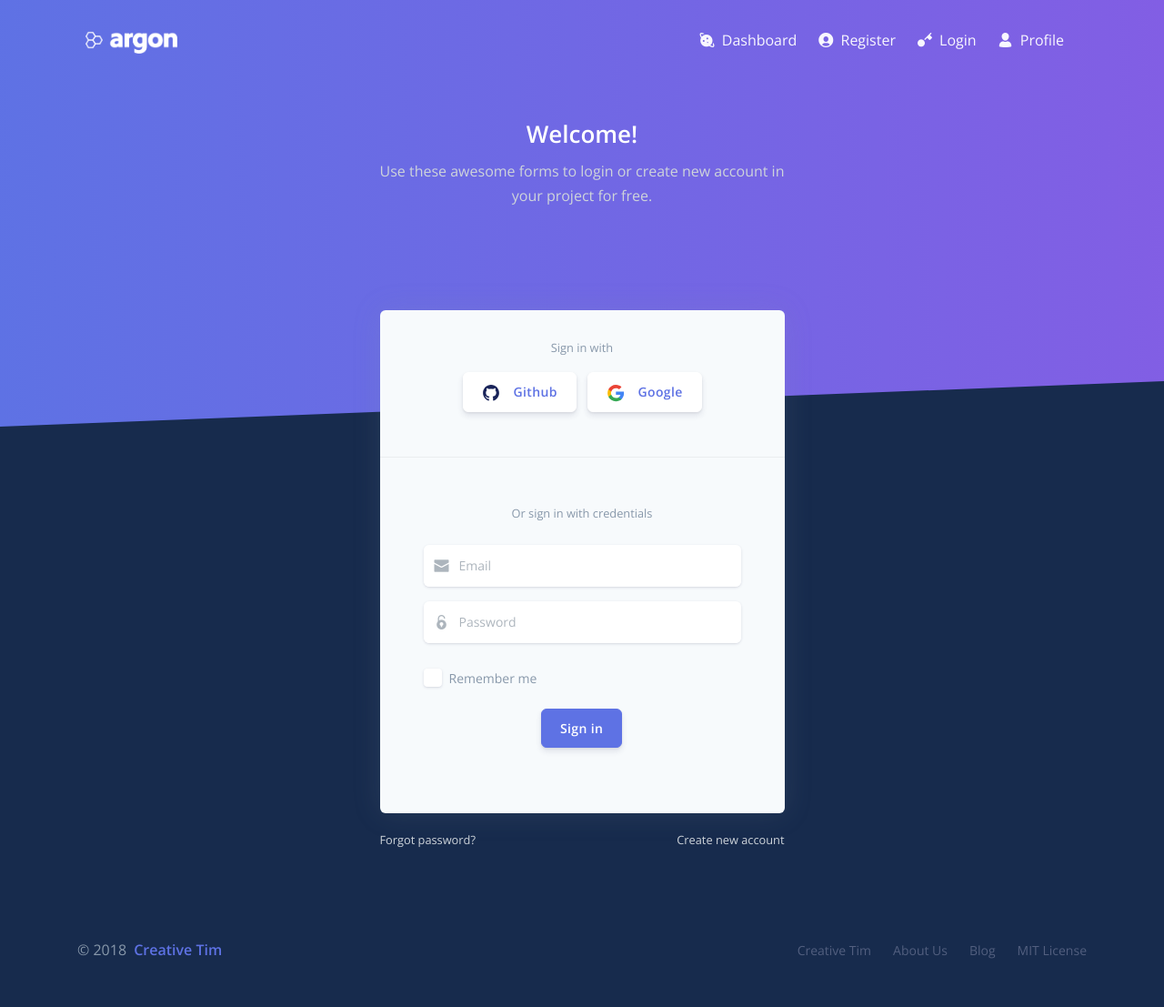
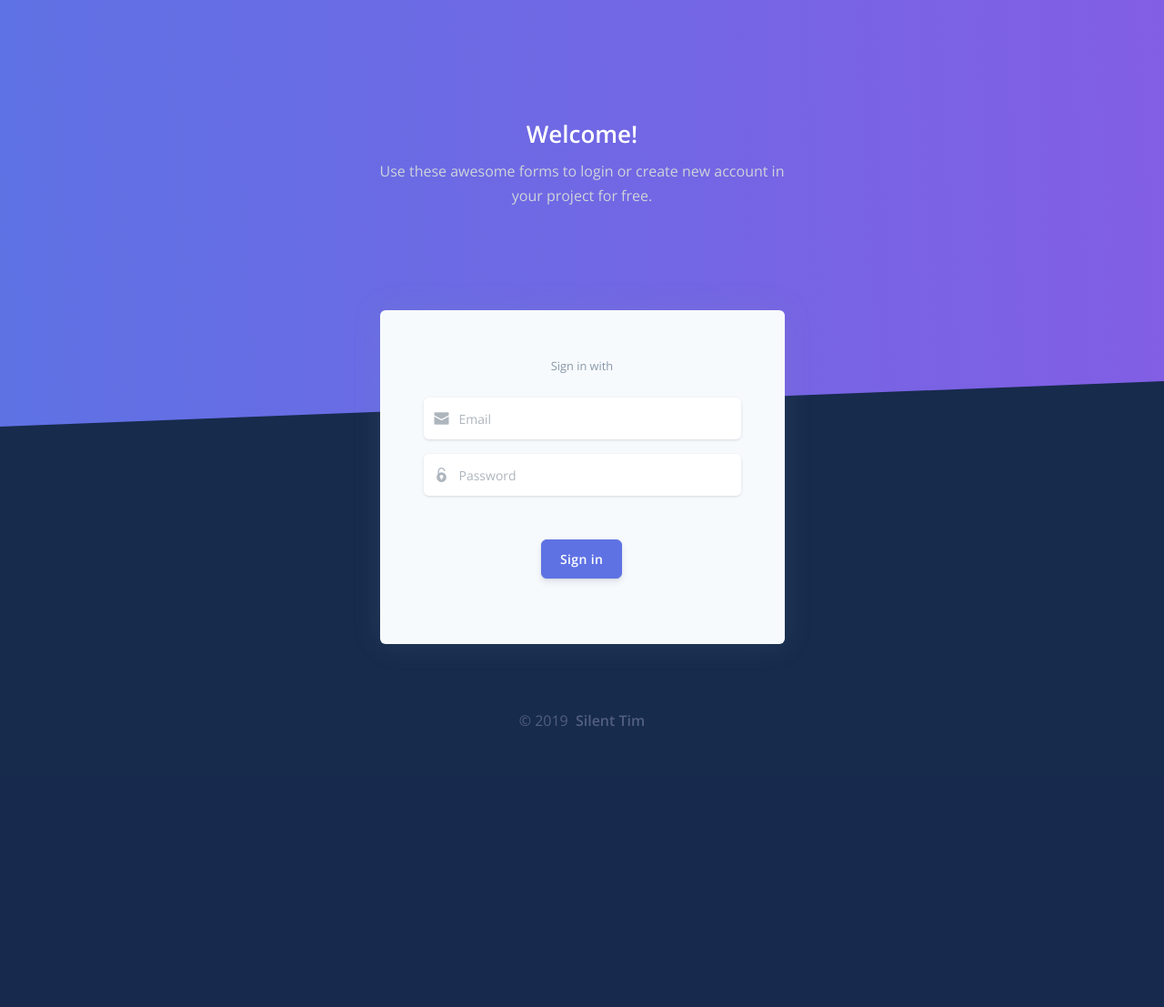
Before and after one commit to Masagis/Asset-Aplication, a PHP site: page /views/login.php in a window 1280 px wide. Shown: the whole page at 91% size. After the commit the page ends 798 px from the top, so only its background shows below. Run offline with PHP 8.4, Linux system fonts and the light colour scheme; some libraries are stand-ins or nearby versions.

Commit message:
updatelogin

```diff
--- a/views/login.php
+++ b/views/login.php
@@ -1,3 +1,8 @@
+<?php
+session_start();
+include_once "../base_url.php";
+?>
+
 <!DOCTYPE html>
 <html lang="en">
 
@@ -5,37 +10,30 @@
   <meta charset="utf-8" />
   <meta name="viewport" content="width=device-width, initial-scale=1, shrink-to-fit=no">
   <title>
-    Argon Dashboard - Free Dashboard for Bootstrap 4 by Creative Tim
+    Login Dashboard
   </title>
   <!-- Favicon -->
-  <link href="../assets/img/brand/favicon.png" rel="icon" type="image/png">
+  <link href="<?php echo $base_url ?>assets/img/brand/favicon.png" rel="icon" type="image/png">
   <!-- Fonts -->
   <link href="https://fonts.googleapis.com/css?family=Open+Sans:300,400,600,700" rel="stylesheet">
   <!-- Icons -->
-  <link href="../assets/js/plugins/nucleo/css/nucleo.css" rel="stylesheet" />
-  <link href="../assets/js/plugins/@fortawesome/fontawesome-free/css/all.min.css" rel="stylesheet" />
+  <link href="<?php echo $base_url ?>assets/js/plugins/nucleo/css/nucleo.css" rel="stylesheet" />
+  <link href="<?php echo $base_url ?>assets/js/plugins/@fortawesome/fontawesome-free/css/all.min.css" rel="stylesheet" />
   <!-- CSS Files -->
-  <link href="../assets/css/argon-dashboard.css?v=1.1.0" rel="stylesheet" />
+  <link href="<?php echo $base_url ?>assets/css/argon-dashboard.css?v=1.1.0" rel="stylesheet" />
 </head>
 
 <body class="bg-default">
   <div class="main-content">
     <!-- Navbar -->
     <nav class="navbar navbar-top navbar-horizontal navbar-expand-md navbar-dark">
-      <div class="container px-4">
-        <a class="navbar-brand" href="../index.html">
-          <img src="../assets/img/brand/white.png" />
-        </a>
-        <button class="navbar-toggler" type="button" data-toggle="collapse" data-target="#navbar-collapse-main" aria-controls="navbarSupportedContent" aria-expanded="false" aria-label="Toggle navigation">
-          <span class="navbar-toggler-icon"></span>
-        </button>
-        <div class="collapse navbar-collapse" id="navbar-collapse-main">
+
           <!-- Collapse header -->
           <div class="navbar-collapse-header d-md-none">
             <div class="row">
               <div class="col-6 collapse-brand">
                 <a href="../index.html">
-                  <img src="../assets/img/brand/blue.png">
+                  <img src="<?php echo $base_url ?>assets/img/brand/blue.png">
                 </a>
               </div>
               <div class="col-6 collapse-close">
@@ -46,36 +44,10 @@
               </div>
             </div>
           </div>
-          <!-- Navbar items -->
-          <ul class="navbar-nav ml-auto">
-            <li class="nav-item">
-              <a class="nav-link nav-link-icon" href="../index.html">
-                <i class="ni ni-planet"></i>
-                <span class="nav-link-inner--text">Dashboard</span>
-              </a>
-            </li>
-            <li class="nav-item">
-              <a class="nav-link nav-link-icon" href="../examples/register.html">
-                <i class="ni ni-circle-08"></i>
-                <span class="nav-link-inner--text">Register</span>
-              </a>
-            </li>
-            <li class="nav-item">
-              <a class="nav-link nav-link-icon" href="../examples/login.html">
-                <i class="ni ni-key-25"></i>
-                <span class="nav-link-inner--text">Login</span>
-              </a>
-            </li>
-            <li class="nav-item">
-              <a class="nav-link nav-link-icon" href="../examples/profile.html">
-                <i class="ni ni-single-02"></i>
-                <span class="nav-link-inner--text">Profile</span>
-              </a>
-            </li>
-          </ul>
         </div>
       </div>
     </nav>
+
     <!-- Header -->
     <div class="header bg-gradient-primary py-7 py-lg-8">
       <div class="container">
@@ -94,27 +66,15 @@
         </svg>
       </div>
     </div>
+
     <!-- Page content -->
-    <div class="container mt--8 pb-5">
+    <div class="container mt--8 pb-2">
       <div class="row justify-content-center">
         <div class="col-lg-5 col-md-7">
           <div class="card bg-secondary shadow border-0">
-            <div class="card-header bg-transparent pb-5">
-              <div class="text-muted text-center mt-2 mb-3"><small>Sign in with</small></div>
-              <div class="btn-wrapper text-center">
-                <a href="#" class="btn btn-neutral btn-icon">
-                  <span class="btn-inner--icon"><img src="../assets/img/icons/common/github.svg"></span>
-                  <span class="btn-inner--text">Github</span>
-                </a>
-                <a href="#" class="btn btn-neutral btn-icon">
-                  <span class="btn-inner--icon"><img src="../assets/img/icons/common/google.svg"></span>
-                  <span class="btn-inner--text">Google</span>
-                </a>
-              </div>
-            </div>
             <div class="card-body px-lg-5 py-lg-5">
               <div class="text-center text-muted mb-4">
-                <small>Or sign in with credentials</small>
+                <small>Sign in with </small>
               </div>
               <form role="form">
                 <div class="form-group mb-3">
@@ -133,12 +93,12 @@
                     <input class="form-control" placeholder="Password" type="password">
                   </div>
                 </div>
-                <div class="custom-control custom-control-alternative custom-checkbox">
+                <!-- <div class="custom-control custom-control-alternative custom-checkbox">
                   <input class="custom-control-input" id=" customCheckLogin" type="checkbox">
                   <label class="custom-control-label" for=" customCheckLogin">
                     <span class="text-muted">Remember me</span>
                   </label>
-                </div>
+                </div> -->
                 <div class="text-center">
                   <button type="button" class="btn btn-primary my-4">Sign in</button>
                 </div>
@@ -146,50 +106,40 @@
             </div>
           </div>
           <div class="row mt-3">
-            <div class="col-6">
+            <!-- <div class="col-6">
               <a href="#" class="text-light"><small>Forgot password?</small></a>
             </div>
-            <div class="col-6 text-right">
-              <a href="#" class="text-light"><small>Create new account</small></a>
-            </div>
+            <div class="col-12 text-right">
+              <a href="register.php" class="text-light"><small>Create new account</small></a>
+            </div> -->
           </div>
         </div>
       </div>
     </div>
+
+    <!-- Footer -->
     <footer class="py-5">
       <div class="container">
-        <div class="row align-items-center justify-content-xl-between">
-          <div class="col-xl-6">
-            <div class="copyright text-center text-xl-left text-muted">
-              © 2018 <a href="https://www.creative-tim.com" class="font-weight-bold ml-1" target="_blank">Creative Tim</a>
+        <div class="row align-items-center">
+          <div class="col-xl-12">
+            <div class="copyright text-center">
+            &copy; 2019 <a class="font-weight-bold ml-1" >Silent Tim</a>
             </div>
           </div>
           <div class="col-xl-6">
-            <ul class="nav nav-footer justify-content-center justify-content-xl-end">
-              <li class="nav-item">
-                <a href="https://www.creative-tim.com" class="nav-link" target="_blank">Creative Tim</a>
-              </li>
-              <li class="nav-item">
-                <a href="https://www.creative-tim.com/presentation" class="nav-link" target="_blank">About Us</a>
-              </li>
-              <li class="nav-item">
-                <a href="http://blog.creative-tim.com" class="nav-link" target="_blank">Blog</a>
-              </li>
-              <li class="nav-item">
-                <a href="https://github.com/creativetimofficial/argon-dashboard/blob/master/LICENSE.md" class="nav-link" target="_blank">MIT License</a>
-              </li>
-            </ul>
           </div>
         </div>
       </div>
     </footer>
   </div>
+<!-- End Footer -->
+
   <!--   Core   -->
-  <script src="../assets/js/plugins/jquery/dist/jquery.min.js"></script>
-  <script src="../assets/js/plugins/bootstrap/dist/js/bootstrap.bundle.min.js"></script>
+  <script src="<?php echo $base_url ?>assets/js/plugins/jquery/dist/jquery.min.js"></script>
+  <script src="<?php echo $base_url ?>assets/js/plugins/bootstrap/dist/js/bootstrap.bundle.min.js"></script>
   <!--   Optional JS   -->
   <!--   Argon JS   -->
-  <script src="../assets/js/argon-dashboard.min.js?v=1.1.0"></script>
+  <script src="<?php echo $base_url ?>assets/js/argon-dashboard.min.js?v=1.1.0"></script>
   <script src="https://cdn.trackjs.com/agent/v3/latest/t.js"></script>
   <script>
     window.TrackJS &&
```
